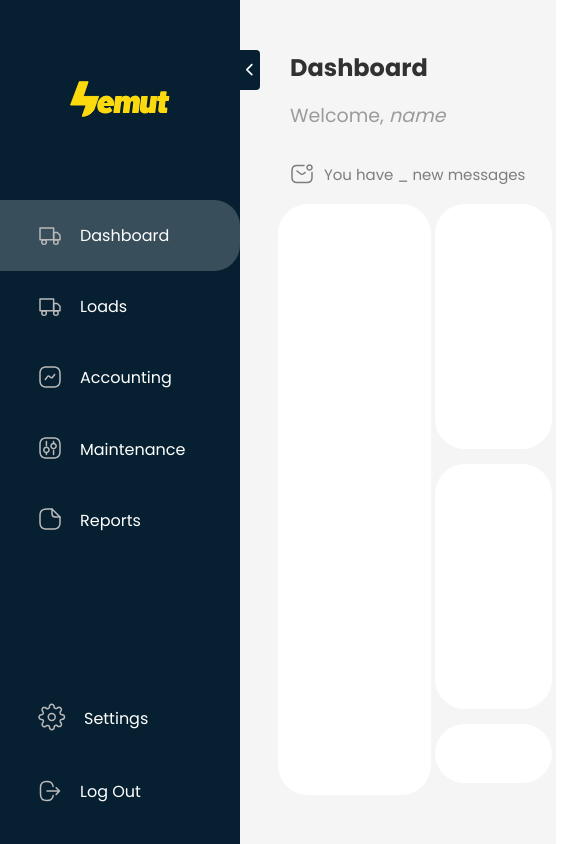
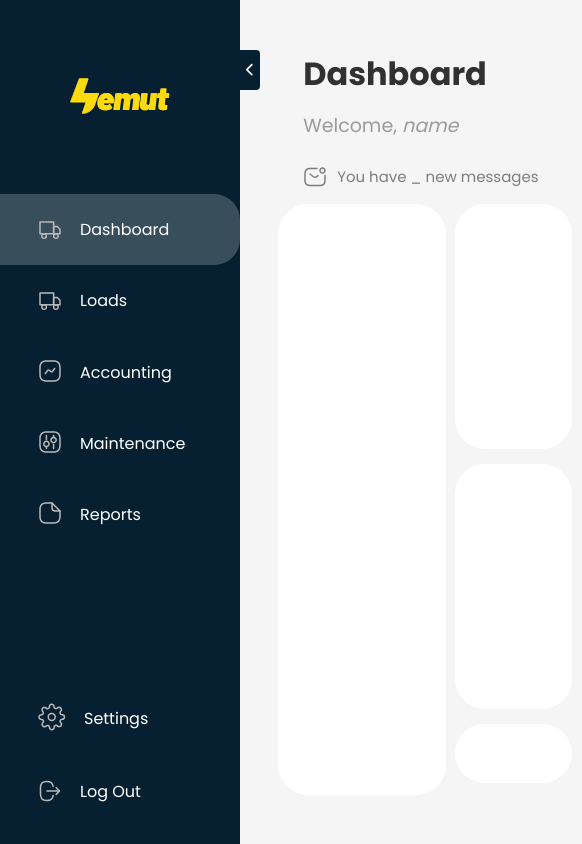
Before and after one commit to Hemut2025/fms-frontend, a Next.js app in the folder hemutwebapp/: page /dashboard in a window 390 px wide. Shown: the whole page, 582 px wide, since content can reach past the window. Built offline with nearby package versions, Linux system fonts and the light colour scheme.

Commit message:
scrolling for nav bar and nav bar bug fixes

```diff
--- a/hemutwebapp/app/components/dashboard-components/DashboardHeader.css
+++ b/hemutwebapp/app/components/dashboard-components/DashboardHeader.css
@@ -8,10 +8,6 @@
 
     min-width: 250px;
     min-height: 150px;
-
-    position: sticky;
-    top: 20px;
-    z-index: 100;
 }
 .header-item {
     width: 100%;
@@ -25,8 +21,8 @@
     margin-top: 0px;
     white-space: nowrap;
     overflow: hidden;
-    text-overflow: ellipsis;
-    font-size: clamp(24px, 3vw, 32px);
+    /* text-overflow: ellipsis;
+    font-size: clamp(24px, 3vw, 32px); */
 }
 
 /* .header-item.welcome {
@@ -36,8 +32,8 @@
     margin-top: 0px;
     white-space: nowrap;
     overflow: hidden;
-    text-overflow: ellipsis;
-    font-size: clamp(16px, 2vw, 19px);
+    /* text-overflow: ellipsis;
+    font-size: clamp(16px, 2vw, 19px); */
 }
 .header-item.messages {
     /* border: 5px pink solid; */
--- a/hemutwebapp/app/components/nav-components/ButtonTab.css
+++ b/hemutwebapp/app/components/nav-components/ButtonTab.css
@@ -18,6 +18,7 @@
     position: relative;
     width: 100%;
     overflow: hidden;
+    white-space: nowrap;
     border-radius: 0 26px 26px 0;
   }
 
--- a/hemutwebapp/app/components/nav-components/NavigationPanel.css
+++ b/hemutwebapp/app/components/nav-components/NavigationPanel.css
@@ -5,15 +5,12 @@
   width:240px;
   height: 100vh;
   background-color: #072031;
-  transition: all 0.3s ease;
+  transition: width 0.3s ease;
   position: fixed;
   font-family: 'Poppins', sans-serif;
   display: flex;
   flex-direction: column;
-  align-items: center;
-
   /* border: 5px pink solid; */
-
 }
 .toggle-btn {
   position: absolute;
@@ -30,22 +27,23 @@
   align-items: center;
   justify-content: center;
   z-index: 1;
+
 }
 
 .nav-header {
-  position:sticky;
   /* border: 5px blue solid; */
-  width:100%;
-  height:200px;
+  width: 100%;
+  min-height:23vh;
   display: flex;
   justify-content: center;
+  position: sticky;
 }
 nav {
   display: flex;
   flex-direction: column;
-  width:240px;
+  width:100%;
   /* border: 5px green solid; */
-  min-height: max-content;
+  min-height: fit-content;
 }
 
 .navigation.collapsed {
@@ -56,12 +54,15 @@ nav {
 .bottom {
   margin-top: auto;
   margin-bottom: 2vh;
+  /* border: 2px purple solid; */
+}
+.nav-components {
+  /* border: 5px yellow solid; */
+  height: 100%;
+  overflow-y: scroll;
   display: flex;
   flex-direction: column;
-  align-items: center;
-  overflow: hidden;
-  /* border: 5px purple solid; */
-  min-height: max-content;
-  flex-shrink: 0;
-  z-index: -2;
 }
+.nav-components::-webkit-scrollbar {
+  display: none;
+}
--- a/hemutwebapp/app/components/nav-components/NavigationPanel.tsx
+++ b/hemutwebapp/app/components/nav-components/NavigationPanel.tsx
@@ -36,6 +36,8 @@ const NavigationPanel = () => {
             icon={isCollapsed ? faChevronRight : faChevronLeft}
           />
         </button>
+
+        <div className="nav-components">
           <nav>
             <ButtonTab href="/dashboard" icon={TruckIcon} iconType="stroke">
               Dashboard
@@ -49,7 +51,11 @@ const NavigationPanel = () => {
               Accounting
             </ButtonTab>
 
-          <ButtonTab href="/maintenance" icon={MaintenanceIcon} iconType="fill">
+            <ButtonTab
+              href="/maintenance"
+              icon={MaintenanceIcon}
+              iconType="fill"
+            >
               Maintenance
             </ButtonTab>
 
@@ -57,7 +63,6 @@ const NavigationPanel = () => {
               Reports
             </ButtonTab>
           </nav>
-        {/* <div style={{ height: "5rem" }} /> */}
           <nav className="bottom">
             <ButtonTab href="/settings" icon={SettingsIcon} iconType="stroke">
               Settings
@@ -67,6 +72,7 @@ const NavigationPanel = () => {
             </ButtonTab>
           </nav>
         </div>
+      </div>
     </>
   );
 };
--- a/hemutwebapp/app/globals.css
+++ b/hemutwebapp/app/globals.css
@@ -52,3 +52,7 @@ body {
   /* overflow: hidden; */
   font-family: 'Poppins', sans-serif;
 }
+
+/* .page-content::-webkit-scrollbar {
+  display: none;
+} */
--- a/hemutwebapp/app/styles/dashboard.css
+++ b/hemutwebapp/app/styles/dashboard.css
@@ -8,7 +8,7 @@
     /* border: 5px blue solid; */
 }
 .header {
-    width: 81vw;
+    min-width: 81vw;
     min-height:15vh;
     /* border: 5px green solid; */
 }
@@ -16,8 +16,8 @@
     display: flex;
     flex-direction: row;
     align-items: center;
-    width: 81vw;
-    height:70vh;
+    min-width: 81vw;
+    min-height:70vh;
     /* border: 5px orange solid; */
 }
 .info {
```
Lines whose indentation alone changed are shown as unchanged.
